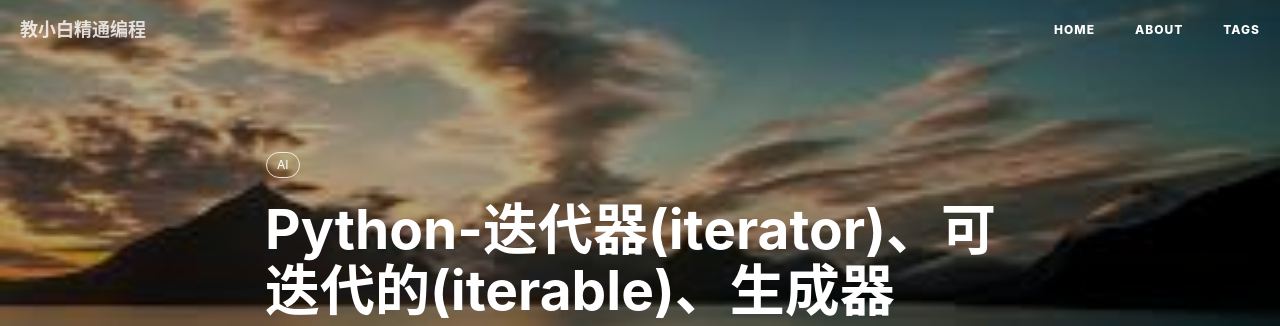
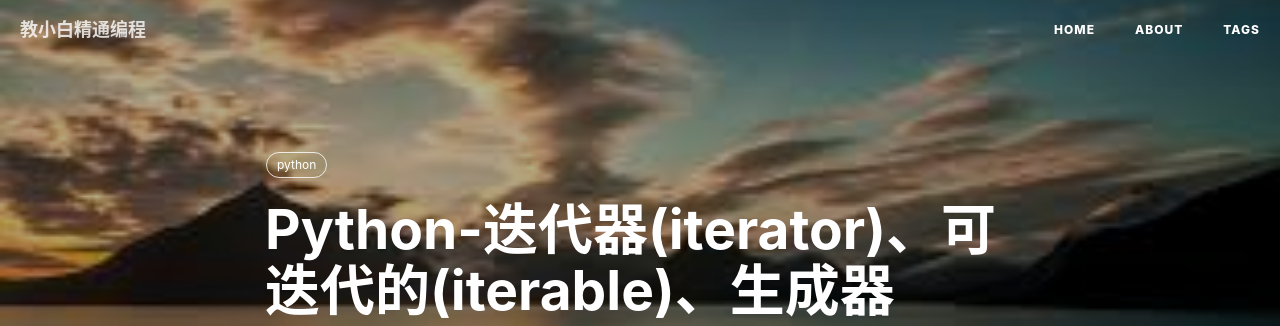
Before and after one commit to xuepro/xuepro.github.io, a Jekyll site: the page built from _posts/2018-06-03-Python-iterator_iterable_generator.md, in a window 1280 px wide and 900 px high. Shown: the top 326 px of the window. Built offline with Jekyll 4.4.1, drawn with Linux system fonts in a browser that asks for light colours; nearby versions of some CDN libraries; comment, search, counter and statistics services are not loaded.

Commit message:
Update 2018-06-03-Python-iterator_iterable_generator.md

```diff
--- a/_posts/2018-06-03-Python-iterator_iterable_generator.md
+++ b/_posts/2018-06-03-Python-iterator_iterable_generator.md
@@ -9,7 +9,7 @@ header-mask:  0.3
 catalog:      true
 multilingual: true
 tags:
-    - AI
+    - python
 
 ---
 
```
